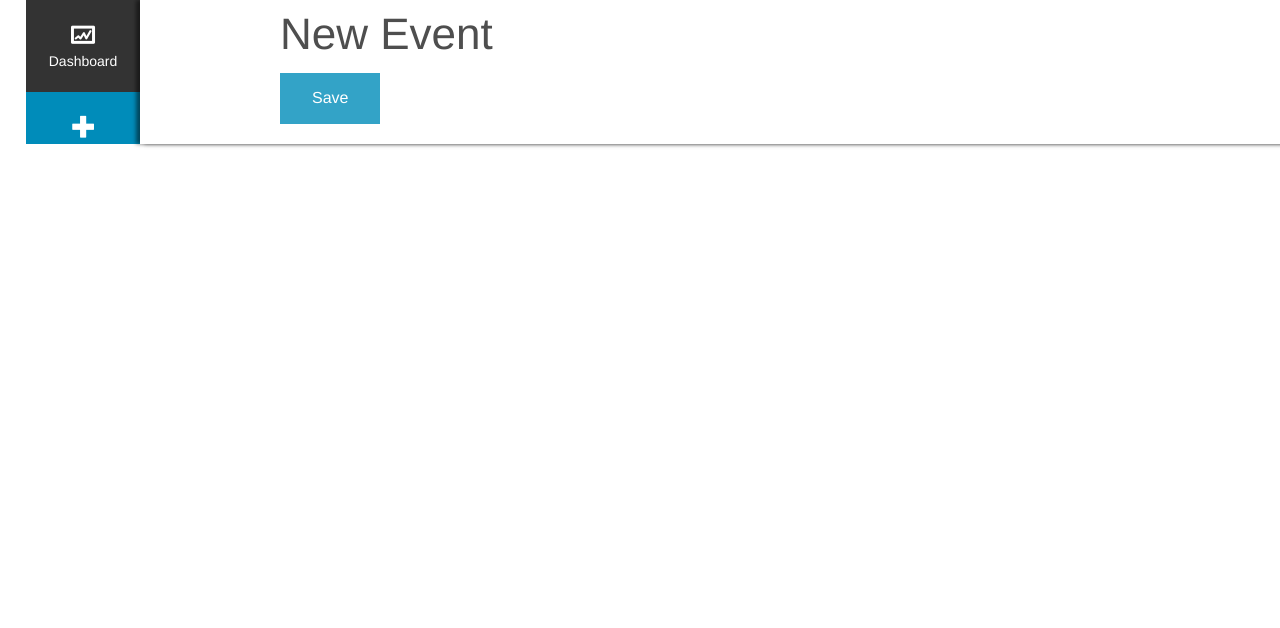
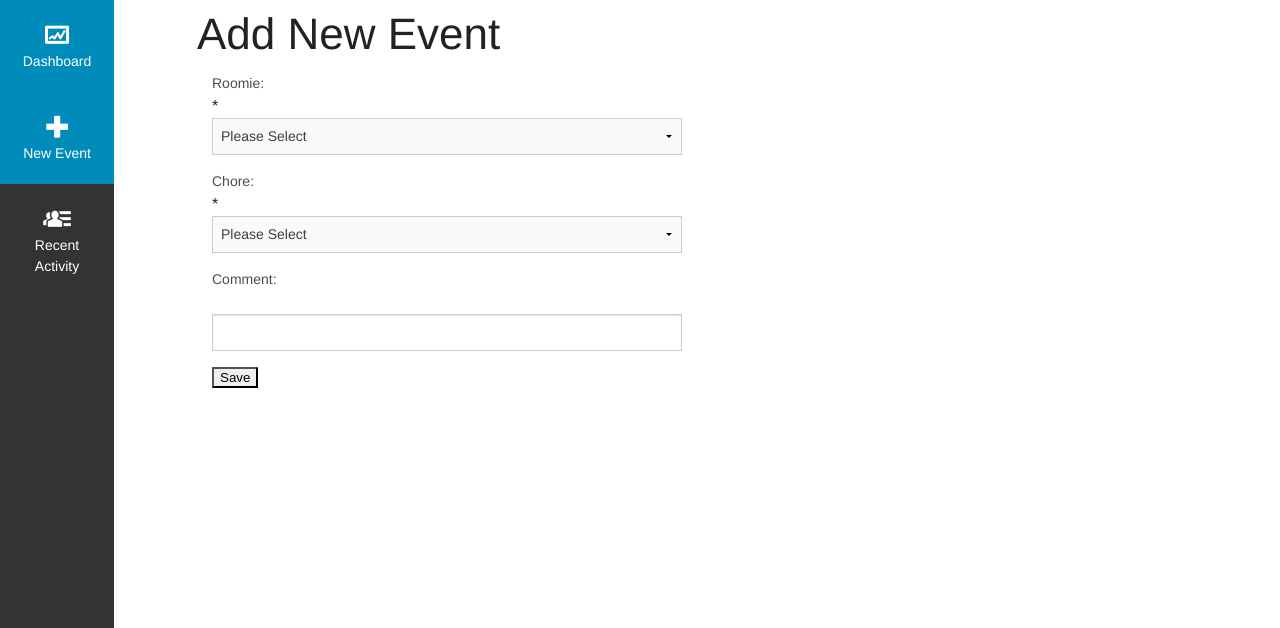
Before and after one commit to kdurr/belmont_boys, a Django app: page / in a window 1280 px wide, after a click on "New Event". Shown: the top 628 px of the page. Run offline with Django 3.2, Linux system fonts and the light colour scheme; data comes from the database, SQL or seed files in the repository.

Commit message:
Get form to work with new views

```diff
--- a/chores/forms.py
+++ b/chores/forms.py
@@ -1,10 +1,17 @@
 from django import forms
 
-from .models import Event
+from .models import Event, Roomie, Chore
 
-class EventForm(forms.ModelForm):
-    comment = forms.CharField(required=False)
+class EventForm(forms.Form):
+  roomie = forms.ModelChoiceField(queryset=Roomie.objects.all(), empty_label='Please Select')
+  chore = forms.ModelChoiceField(queryset=Chore.objects.all(), empty_label='Please Select')
+  comment = forms.CharField(required=False)
 
-    class Meta:
-        model = Event
-        fields = ('roomie', 'chore', 'comment')
+  def save(self):
+    data = self.cleaned_data
+    event = Event(
+      roomie=Roomie.objects.all().filter(name=data['roomie']).first(),
+      chore=Chore.objects.all().filter(description=data['chore']).first(),
+      comment=data['comment']
+    )
+    event.save()
--- a/chores/templates/chores/event_new.html
+++ b/chores/templates/chores/event_new.html
@@ -1,16 +1,37 @@
-{% load staticfiles %}
-<html>
-    <head>
-        <link rel="stylesheet" href="{% static 'foundation/css/foundation.css' %}">
-    </head>
-    <body>
-      {% block content %}
-        <h1>New Event</h1>
-        <form method='POST' class='event-form'>{% csrf_token %}
-          {{ form.as_p }}
-          <button type='submit' class='save btn btn-default'>Save</button>
-        </form>
-
-      {% endblock %}
-    </body>
-</html>
+<h1>Add New Event</h1>
+<div class='small-6 columns'>
+  <form role='form' method='POST' class='event-form'>{% csrf_token %}
+    {% if form.non_field_errors %}
+      <p class="error">
+      	{% for error in form.non_field_errors %}
+      	  {{ error }}
+      	{% endfor %}
+      </p>
+      {% endif %}
+       <!-- Iterate over the fields in a form and render them  -->
+      {% for field in form %}
+        <div class="form-group">
+          <!-- Render the field label tag -->
+    		  {{ field.label_tag }}
+          <!-- If the field is required, display a * next to the field label -->
+          {% if field.field.required %}
+          *
+          {% endif %}
+          <br/>
+          <!-- Render the input field -->
+    		  {{ field }}
+    		  <!-- Iterate over the field's errors, if any and display
+               them one by one in a error alert
+          -->
+    		  {% if field.errors %}
+      		  <p class="error">
+        		  {% for error in field.errors %}
+          		  {{ error }}
+        		  {% endfor %}
+      		  </p>
+    		  {% endif %}
+        </div>
+    {% endfor %}
+    <input type='submit' class='save btn btn-default' value="Save"/>
+  </form>
+</div>
--- a/chores/views.py
+++ b/chores/views.py
@@ -1,9 +1,10 @@
-# from django.http import Http404
 from django.shortcuts import get_object_or_404, render
 
 from .models import *
 
 from .forms import EventForm
+
+from django.template import Template
 
 def index(request):
   event_list = Event.objects.order_by('date')
@@ -40,6 +41,15 @@
   for roomie in roomie_list:
     roomie_chores[roomie.name] = event_list.filter(roomie__name=roomie.name).count()
 
+  if request.method == 'POST':
+    form = EventForm(request.POST)
+    if form.is_valid():
+      # event = form.save(commit=False)
+      # event.save()
+      form.save()
+  else:
+    form = EventForm()
+
   context = {
     'event_list': event_list,
     'roomie_list': roomie_list,
@@ -50,6 +60,7 @@
     'last_trash': last_trash,
     'last_kitchen': last_kitchen,
     'last_floor': last_floor,
+    'form': form,
   }
   return render(request, 'chores/index.html', context)
 
@@ -75,9 +86,9 @@
   if request.method == 'POST':
     form = EventForm(request.POST)
     if form.is_valid():
-      event = form.save(commit=False)
-      event.save()
-      return redirect('/')
+      # event = form.save(commit=False)
+      # event.save()
+      form.save()
   else:
     form = EventForm()
   return render(request, 'chores/event_new.html', {'form': form})
```
Also changed, not shown: 2 other files.
